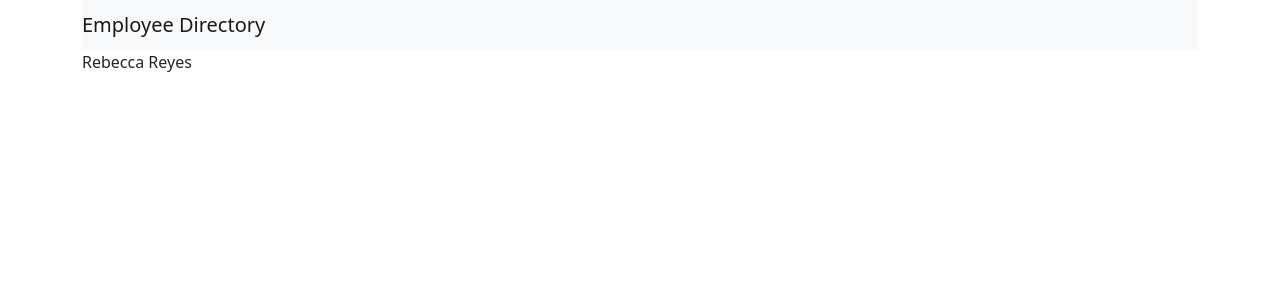
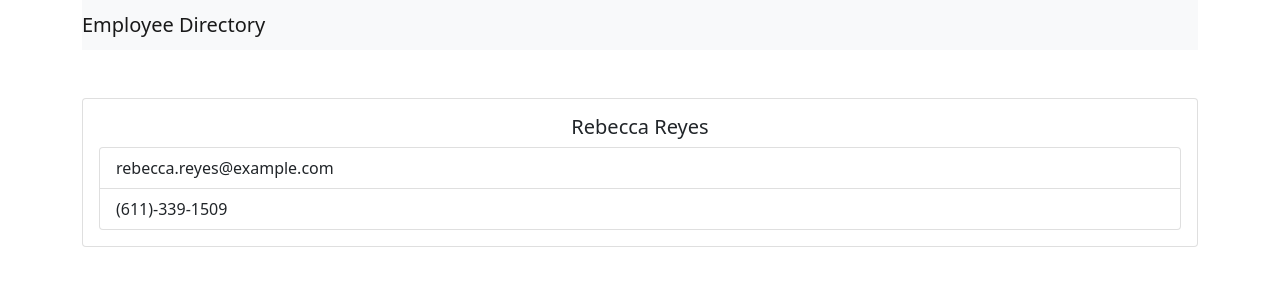
Before and after one commit to Kayn-Pleiades/employee-directory, a React (Create React App) app: page / in a window 1280 px wide. Shown: the top 300 px of the page. Built offline with nearby package versions, Linux system fonts and the light colour scheme.

Commit message:
render employee card

```diff
--- a/src/App.js
+++ b/src/App.js
@@ -1,4 +1,5 @@
 import React, { Component } from "react";
+import ProfileCard from "./components/profileCard";
 import employees from "./employees.json";
 
 class App extends Component {
@@ -15,9 +16,11 @@ class App extends Component {
         <div class="row">
           <div class="col">
             {this.state.employees.map(employee => (
-              <p>
-                {employee.name}
-              </p>
+              <ProfileCard
+                name={employee.name}
+                email={employee.email}
+                phone={employee.phone}
+              />
             ))}
           </div>
         </div>
--- /dev/null
+++ b/src/components/profileCard.js
@@ -0,0 +1,17 @@
+import React from "react";
+
+function profileCard(props) {
+    return (
+        <div class="card mt-5">
+            <div class="card-body">
+                <h5 class="card-title text-center">{props.name}</h5>
+                <ul class="list-group">
+                    <li class="list-group-item"><i class="bi bi-envelope-fill"></i>{props.email}</li>
+                    <li class="list-group-item"><i class="bi bi-telephone-fill"></i>{props.phone}</li>
+                </ul>
+            </div>
+        </div>
+    )
+}
+
+export default profileCard;
--- a/src/employees.json
+++ b/src/employees.json
@@ -3,8 +3,7 @@
         "id": 1,
         "name": "Rebecca Reyes",
         "email": "rebecca.reyes@example.com",
-        "birthday": "2/5/1991",
-        "number": "(611)-339-1509"
+        "phone": "(611)-339-1509"
 
     }
 ]
```
